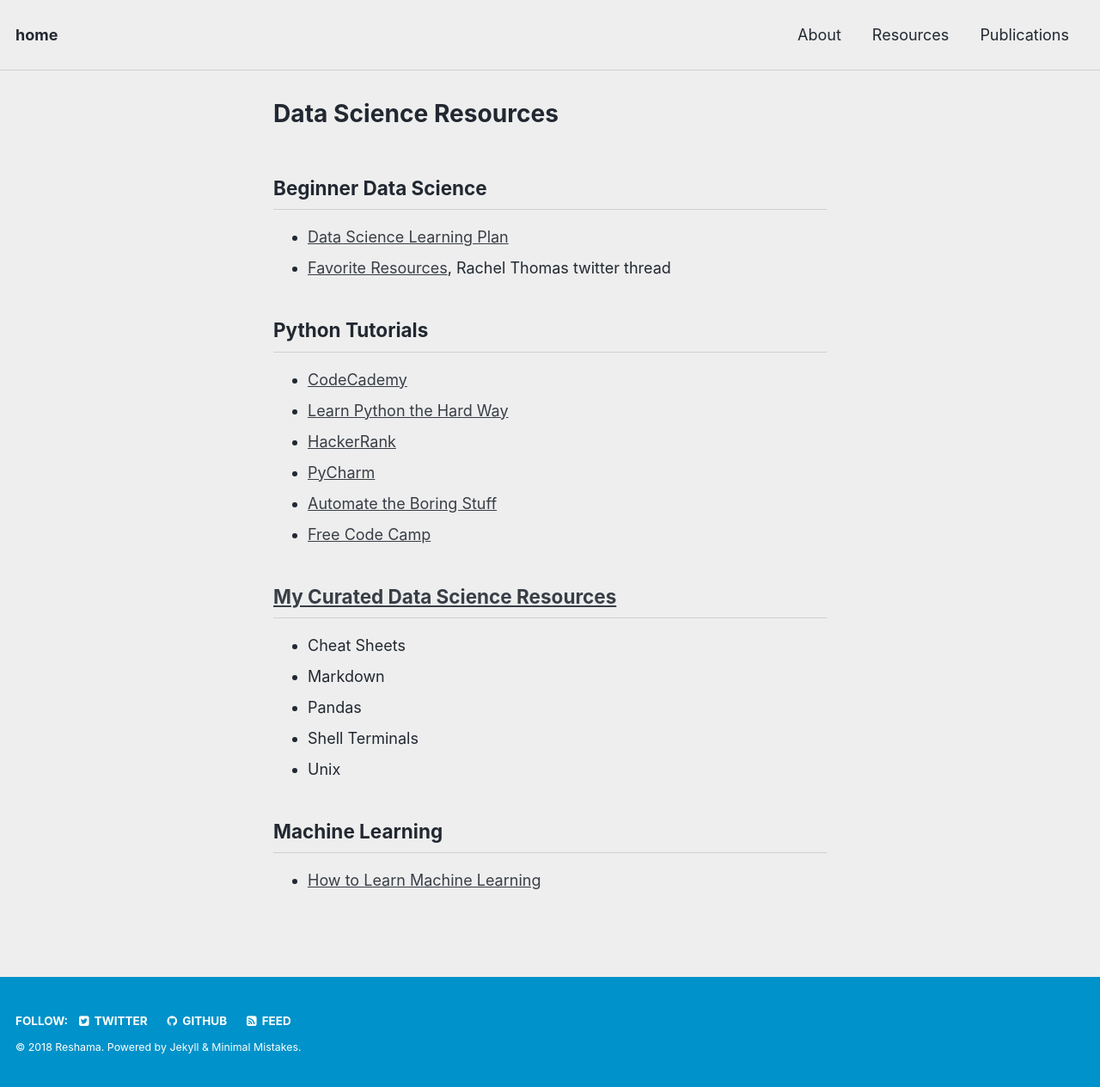
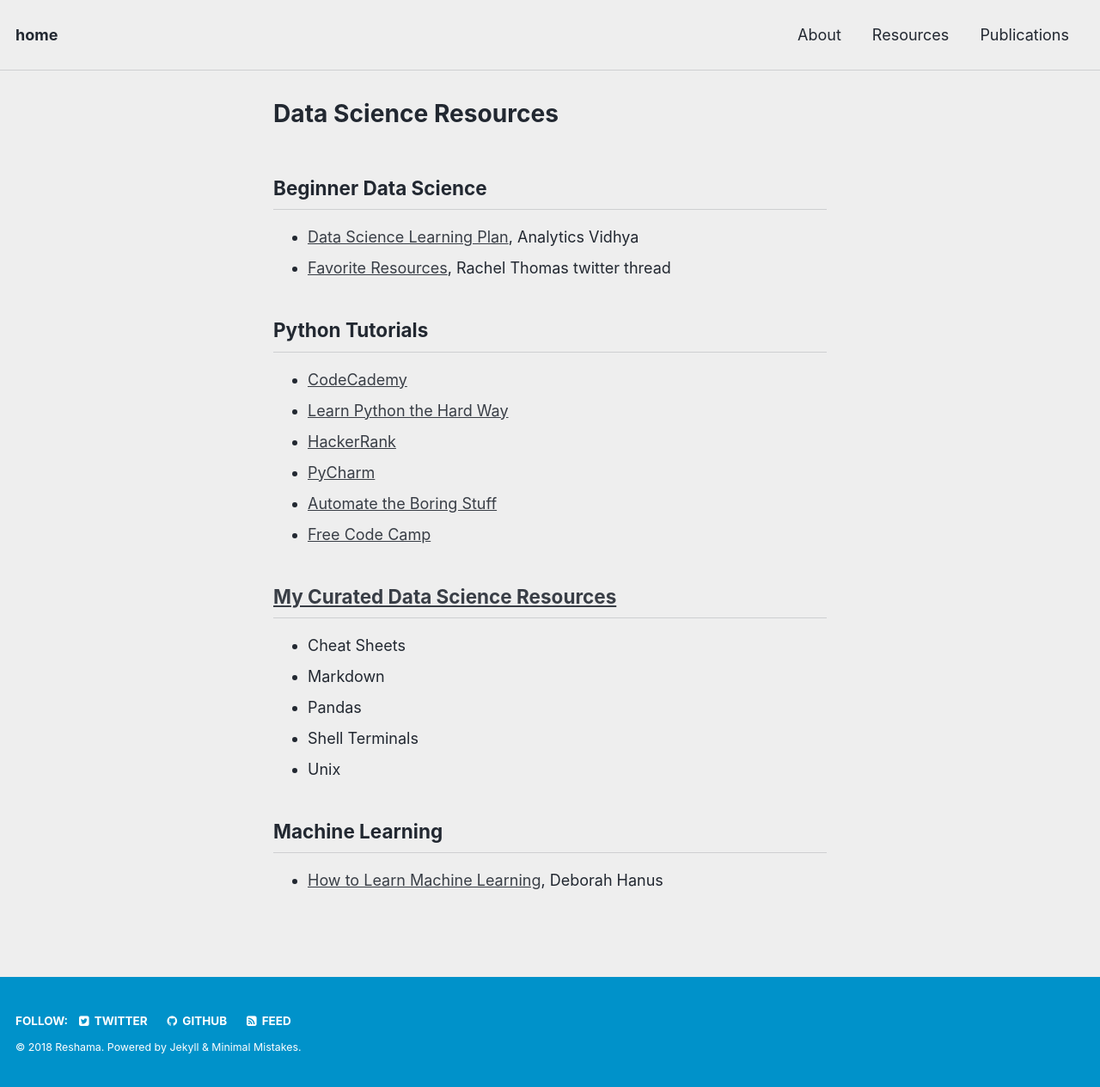
Before and after one commit to reshamas/reshamas.github.io, a Jekyll site: the page built from resources/ds_learning.md, in a window 1280 px wide. Shown: the whole page at 86% size. Built offline with Jekyll 4.4.1, drawn with Linux system fonts in a browser that asks for light colours.

Commit message:
Update ds_learning.md

```diff
--- a/resources/ds_learning.md
+++ b/resources/ds_learning.md
@@ -6,7 +6,7 @@
 ---
 
 ## Beginner Data Science
-- [Data Science Learning Plan](https://www.analyticsvidhya.com/blog/2017/01/the-most-comprehensive-data-science-learning-plan-for-2017/)
+- [Data Science Learning Plan](https://www.analyticsvidhya.com/blog/2017/01/the-most-comprehensive-data-science-learning-plan-for-2017/), Analytics Vidhya
 - [Favorite Resources](https://twitter.com/math_rachel/status/967689690328350720), Rachel Thomas twitter thread
 
 ## Python Tutorials
@@ -25,4 +25,4 @@
 - Unix
 
 ## Machine Learning
-- [How to Learn Machine Learning](https://dhanus.github.io/blog/learn-machine-learning/)
+- [How to Learn Machine Learning](https://dhanus.github.io/blog/learn-machine-learning/), Deborah Hanus
```
